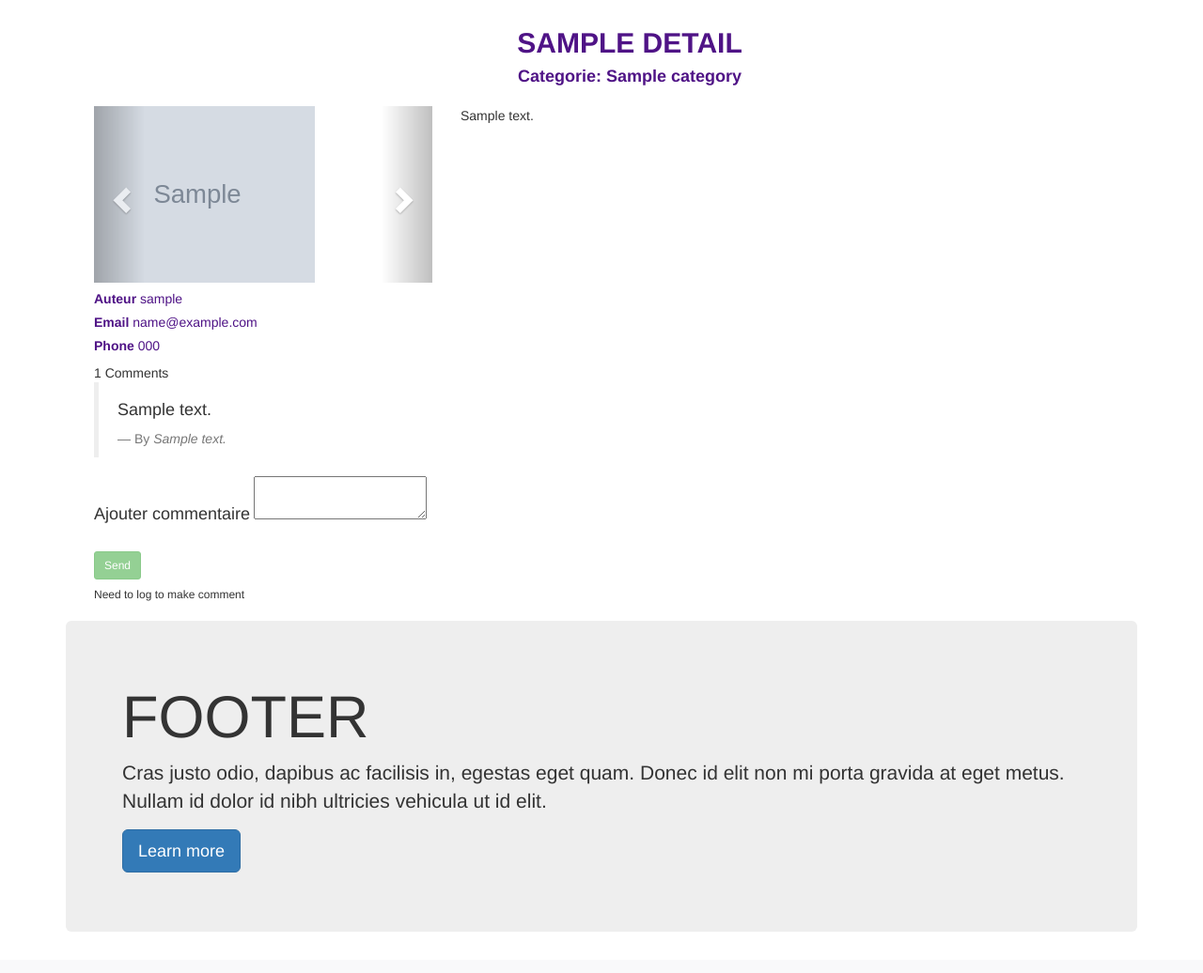
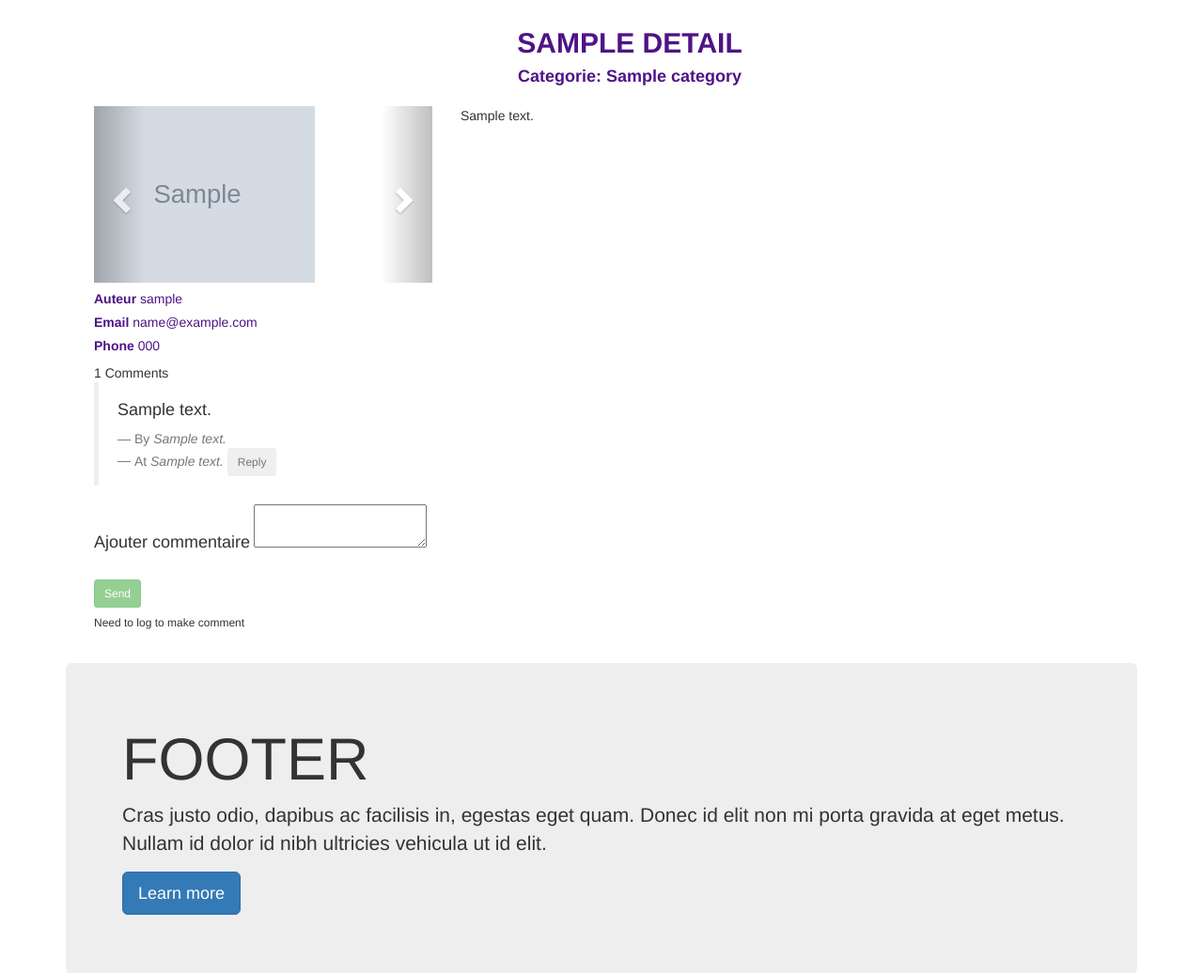
Before and after one commit to wafistos1/Ecommerce_project, a Django app: template Mysite/annonce/templates/annonce/detail.html in a window 1280 px wide. Shown: the part 448-1484 px from the top of the page at 94% size. Before the commit the page ends 1377 px from the top, so only its background shows below. Run offline with Django 3.2, Linux system fonts and the light colour scheme; the template is opened without the code that fills it: most values are stand-ins (such as "Sample title", 1, 10 or a date in 2020); grey boxes marked "Sample" are stand-in pictures; form fields are guessed from the names that the template uses; some libraries are stand-ins or nearby versions.

Commit message:
add and done reply fonctionality

```diff
--- a/Mysite/annonce/forms.py
+++ b/Mysite/annonce/forms.py
@@ -49,6 +49,7 @@ class editAnnonceForm(forms.ModelForm):
 
 
 class commentForm(forms.ModelForm):
+    content = forms.CharField(label="", widget=forms.Textarea(attrs={'class': 'form-control', 'placeholder': 'Text here', 'rows': '3', 'cols':'40'}))
 
     class Meta:
         model = Comment
--- a/Mysite/annonce/models.py
+++ b/Mysite/annonce/models.py
@@ -85,10 +85,10 @@ class Comment(models.Model):
     for_post = models.ForeignKey(Annonce, on_delete=models.CASCADE)
     content = models.TextField(max_length=255)
     create_content = models.DateField(auto_now_add=True)
+    reply = models.ForeignKey("Comment", related_name='replies', null=True, on_delete=models.CASCADE)
 
     def __str__(self):
         return self.commented_by.username
-
 """
 # A ajouter plus tard
 
--- a/Mysite/annonce/templates/annonce/detail.html
+++ b/Mysite/annonce/templates/annonce/detail.html
@@ -1,5 +1,6 @@
 {% extends "base.html" %}
 {% load crispy_forms_tags %}
+{% load static %}
 
 {% load humanize %}
 
@@ -10,7 +11,7 @@
 {% block categories %}{% endblock categories %}
 
 {% block annonce %}
-<div class="container">
+<div class="container form-group">
 
   <div class="row">
     <div class="col-sm-12" style="padding-top: 10px; padding-bottom: 10px; text-align: center; color:rgb(79, 19, 134);">
@@ -21,15 +22,17 @@
 
       {% if user.username == details.owner.username %}
       <td>
-        <a href="{{details.get_update_url}}" class="edit" title="Edit" data-toggle="tooltip"><i class="material-icons">&#xE254;</i></a>
-        <a href="{{details.get_delete_url}}" class="delete" title="Delete" data-toggle="tooltip"><i class="material-icons">&#xE872;</i></a>
+        <a href="{{details.get_update_url}}" class="edit" title="Edit" data-toggle="tooltip"><i
+            class="material-icons">&#xE254;</i></a>
+        <a href="{{details.get_delete_url}}" class="delete" title="Delete" data-toggle="tooltip"><i
+            class="material-icons">&#xE872;</i></a>
       </td>
 
       {% endif %}
     </div>
   </div>
   <div class="row">
-    <div class="col-sm-4" >
+    <div class="col-sm-4">
       <div id="myCarousel" class="carousel slide" data-ride="carousel">
         <div class="carousel-inner" role="listbox">
           {% for document in details.image.all %}
@@ -67,6 +70,7 @@
     </div>
 
   </div>
+  <!-- Comment -->
   <div class="row">
     <div class="col-sm-4">
 
@@ -74,25 +78,63 @@
         {{ comment.count}} Comment{{ comment|pluralize }}
         {% for com in comment %}
         <blockquote class="blockquote">
-        <h4  class="mb-0">{{ com.content }}</h4>
+          <h4 class="mb-0">{{ com.content }}</h4>
           <footer class="blockquote-footer">By <cite title="Source Title">{{com.commented_by|capfirst}}</cite></footer>
+          <footer class="blockquote-footer">At <cite title="Source Title">{{com.create_content}}</cite>
+          <button type="button" id="reply-but" name="reply" class="reply-btn btn btn-outline-dark btn-sm ml-2">Reply</button>
+          </footer>
         </blockquote>
+
+
+        <!--Bolck reply-->
+        <div class="replies-comments container mt-2" style="display: none;">
+          {% for reply in com.replies.all %}
+          <blockquote class="blockquote">
+            <h4 class="mb-0">{{ reply.content }}</h4>
+            <footer class="blockquote-footer">By <cite title="Source Title">{{reply.commented_by|capfirst}}</cite></footer>
+            <footer class="blockquote-footer">At <cite title="Source Title">{{reply.create_content}}</cite></footer>
+          </blockquote>
+          {% endfor%}
+          <div class="form-group row">
+            <div class="col-md-1"></div>
+            <div class="col-md-3">
+              <form method="post">
+
+                {% csrf_token %}
+                <input type="hidden" name="comment-id" value="{{com.id}}">
+                <div class="form-group">
+                  {{ commentform.content}}
+                </div>
+                {% if user.is_authenticated %}
+
+                <input type="submit" value="Reply" class="btn btn-success btn-sm">
+                {% else %}
+                <input type="submit" value="Reply" class="btn btn-success btn-sm" disabled>
+                <h6>Need to log to make comment</h6>
+                {% endif %}
+              </form>
+            </div>
+
+
+          </div>
+        </div>
+        <!--end Bolck reply-->
         {% endfor %}
+
+
 
       </div>
 
 
-
-
-
-
       <div>
-
+        <!--form commentaire-->
         <form method="post">
 
           {% csrf_token %}
           <div class="form-group">
-      <label for="commentaire"><h4>Ajouter commentaire</h4></label>
+            <label for="commentaire">
+              <h4>Ajouter commentaire</h4>
+            </label>
             {{ commentform.content}}
           </div>
           {% if user.is_authenticated %}
@@ -102,12 +144,12 @@
           <input type="submit" value="Send" class="btn btn-success btn-sm" disabled>
           <h6>Need to log to make comment</h6>
           {% endif %}
-
-
         </form>
+        <!--end form commentaire-->
       </div>
-</div></div>
+    </div>
+  </div>
+  <!--End comment -->
 </div>
 
-
 {% endblock annonce %}
--- a/Mysite/static/js/script.js
+++ b/Mysite/static/js/script.js
@@ -0,0 +1,14 @@
+
+// $(document).ready(function(event){
+
+//     $('.reply-btn').click(function(){
+//         $(this).parent().parent().next('.replies-comments').fadeToggel()
+//     });
+
+// });
+
+$fadeRating = $('.reply-btn');
+$fadeRating.on('click', function () {
+    $(this).parent().parent().next('.replies-comments').fadeToggle();
+
+});
--- a/Mysite/templates/base.html
+++ b/Mysite/templates/base.html
@@ -253,8 +253,9 @@
 
   {% block extra_body %}{%endblock%}
   <script src="https://ajax.googleapis.com/ajax/libs/jquery/3.4.1/jquery.min.js"></script>
-  <script src="https://maxcdn.bootstrapcdn.com/bootstrap/3.4.1/js/bootstrap.min.js"></script>
+  <script src="https://stackpath.bootstrapcdn.com/bootstrap/4.5.0/js/bootstrap.min.js" integrity="sha384-OgVRvuATP1z7JjHLkuOU7Xw704+h835Lr+6QL9UvYjZE3Ipu6Tp75j7Bh/kR0JKI" crossorigin="anonymous"></script>
 
+  <script src="{% static 'js/script.js'%}"></script>
 </body>
 
 </html>
```
Also changed, not shown: Mysite/annonce/templates/annonce/delete.html (+2 -8 lines), Mysite/annonce/views.py (+7 -2 lines), Mysite/static/js/costum.js (added). Lines whose indentation alone changed are shown as unchanged.
